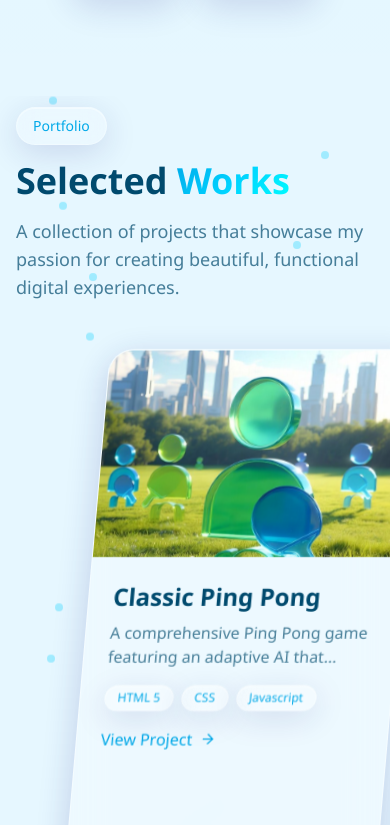
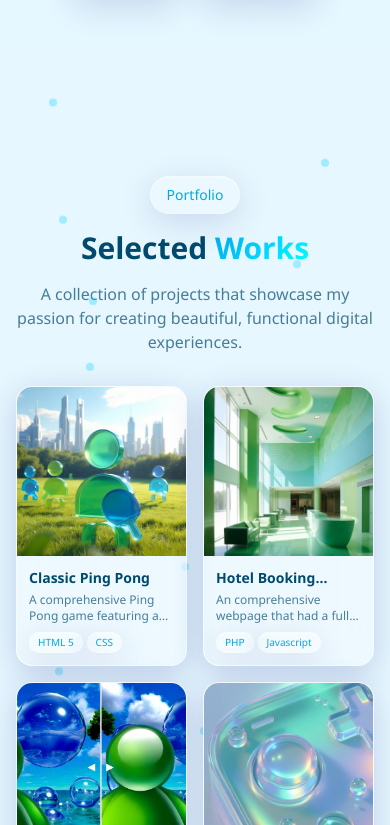
Before and after one commit to GoldJS/resume, a React (Vite) app: page / in a window 390 px wide. Shown: the part 5839-6664 px from the top of the page. Built offline with nearby package versions, Linux system fonts and the light colour scheme.

Commit message:
Update Projects.tsx
UPDATING

```diff
--- a/src/sections/Projects.tsx
+++ b/src/sections/Projects.tsx
@@ -9,16 +9,17 @@ const Projects = () => {
   const sectionRef = useRef<HTMLElement>(null)
   const trackRef = useRef<HTMLDivElement>(null)
   const [activeProject, setActiveProject] = useState<number | null>(null)
-  const scrollTriggerRef = useRef<ScrollTrigger | null>(null)
 
   useEffect(() => {
+    // Only run horizontal scroll on desktop (lg and up)
+    if (window.innerWidth < 1024) return
+
     const ctx = gsap.context(() => {
-      // Horizontal scroll animation
       const track = trackRef.current
       if (track) {
         const scrollWidth = track.scrollWidth - window.innerWidth + 100
 
-        const tween = gsap.to(track, {
+        gsap.to(track, {
           x: -scrollWidth,
           ease: 'none',
           scrollTrigger: {
@@ -30,8 +31,6 @@ const Projects = () => {
             anticipatePin: 1,
           }
         })
-
-        scrollTriggerRef.current = tween.scrollTrigger as ScrollTrigger
 
         // Card skew based on scroll velocity
         const cards = track.querySelectorAll('.project-card')
@@ -53,54 +52,6 @@ const Projects = () => {
     }, sectionRef)
 
     return () => ctx.revert()
-  }, [])
-
-  // Touch swipe support for mobile
-  useEffect(() => {
-    const section = sectionRef.current
-    if (!section) return
-
-    let touchStartY = 0
-    let touchStartX = 0
-    let isInProjectsSection = false
-
-    const handleTouchStart = (e: TouchEvent) => {
-      const rect = section.getBoundingClientRect()
-      isInProjectsSection = e.touches[0].clientY >= rect.top && e.touches[0].clientY <= rect.bottom
-
-      if (isInProjectsSection) {
-        touchStartY = e.touches[0].clientY
-        touchStartX = e.touches[0].clientX
-      }
-    }
-
-    const handleTouchMove = (e: TouchEvent) => {
-      if (!isInProjectsSection || !scrollTriggerRef.current) return
-
-      const touchY = e.touches[0].clientY
-      const touchX = e.touches[0].clientX
-      const deltaY = touchStartY - touchY
-      const deltaX = touchStartX - touchX
-
-      // If vertical swipe is stronger than horizontal, treat as scroll
-      if (Math.abs(deltaY) > 0 || Math.abs(deltaX) > 0) {
-        // Convert vertical swipe to scroll progress
-        const progress = scrollTriggerRef.current.progress
-        const scrollAmount = (Math.abs(deltaY) > Math.abs(deltaX) ? deltaY : deltaX) * 0.002 // Adjust sensitivity
-        const newProgress = Math.max(0, Math.min(1, progress + scrollAmount))
-
-        scrollTriggerRef.current.scroll(newProgress * scrollTriggerRef.current.end)
-        touchStartY = touchY
-      }
-    }
-
-    section.addEventListener('touchstart', handleTouchStart, { passive: true })
-    section.addEventListener('touchmove', handleTouchMove, { passive: true })
-
-    return () => {
-      section.removeEventListener('touchstart', handleTouchStart)
-      section.removeEventListener('touchmove', handleTouchMove)
-    }
   }, [])
 
   const projects = [
@@ -164,7 +115,8 @@ const Projects = () => {
         ))}
       </div>
 
-      <div className="h-screen flex flex-col justify-center">
+      {/* Desktop: Horizontal Scroll Layout */}
+      <div className="hidden lg:flex h-screen flex-col justify-center">
         {/* Section Header */}
         <div className="px-4 sm:px-6 lg:px-8 mb-12">
           <div className="max-w-7xl mx-auto">
@@ -274,6 +226,90 @@ const Projects = () => {
           </div>
         </div>
       </div>
+
+      {/* Mobile: 2x2 Grid Layout */}
+      <div className="lg:hidden py-20 px-4">
+        {/* Section Header */}
+        <div className="mb-8 text-center">
+          <span className="inline-block px-4 py-2 glass-card rounded-full text-sm font-medium text-frutiger-blue mb-4">
+            Portfolio
+          </span>
+          <h2 className="text-3xl font-bold text-frutiger-dark mb-4">
+            Selected <span className="text-gradient">Works</span>
+          </h2>
+          <p className="text-base text-frutiger-dark/70 max-w-md mx-auto">
+            A collection of projects that showcase my passion for creating beautiful, functional digital experiences.
+          </p>
+        </div>
+
+        {/* 2x2 Grid */}
+        <div className="grid grid-cols-2 gap-4 max-w-md mx-auto">
+          {projects.map((project, index) => (
+            <div
+              key={index}
+              className="project-card"
+              onTouchStart={() => setActiveProject(index)}
+              onTouchEnd={() => setActiveProject(null)}
+              onClick={() => setActiveProject(activeProject === index ? null : index)}
+            >
+              <div className="glass-card-strong rounded-2xl overflow-hidden h-full group active:scale-95 transition-all duration-300">
+                {/* Image - smaller aspect ratio for mobile */}
+                <div className="relative aspect-square overflow-hidden">
+                  <img
+                    src={project.image}
+                    alt={project.title}
+                    className="w-full h-full object-cover"
+                  />
+                  {/* Bubble overlay on touch */}
+                  <div className={`absolute inset-0 bg-gradient-to-t ${project.color} opacity-0 group-active:opacity-30 transition-opacity duration-300`} />
+
+                  {/* Touch Actions - appear on tap */}
+                  <div className={`absolute inset-0 flex items-center justify-center gap-3 transition-all duration-300 ${
+                    activeProject === index ? 'opacity-100' : 'opacity-0'
+                  }`}>
+                    <a
+                      href={project.liveUrl}
+                      className="glass-button p-2 rounded-full"
+                      onClick={(e) => e.stopPropagation()}
+                    >
+                      <ExternalLink className="w-4 h-4" />
+                    </a>
+                    <a
+                      href={project.githubUrl}
+                      className="glass-button p-2 rounded-full"
+                      onClick={(e) => e.stopPropagation()}
+                    >
+                      <Github className="w-4 h-4" />
+                    </a>
+                  </div>
+                </div>
+
+                {/* Content - compact for mobile */}
+                <div className="p-3">
+                  <h3 className="text-sm font-bold text-frutiger-dark mb-1 line-clamp-1">
+                    {project.title}
+                  </h3>
+                  <p className="text-xs text-frutiger-dark/70 mb-2 line-clamp-2">
+                    {project.description}
+                  </p>
+
+                  {/* Tags - fewer on mobile */}
+                  <div className="flex flex-wrap gap-1">
+                    {project.tags.slice(0, 2).map((tag, tagIndex) => (
+                      <span
+                        key={tagIndex}
+                        className="px-2 py-0.5 glass-card rounded-full text-[10px] font-medium text-frutiger-blue"
+                      >
+                        {tag}
+                      </span>
+                    ))}
+                  </div>
+                </div>
+              </div>
+            </div>
+          ))}
+        </div>
+      </div>
     </section>
   )
 }
```
